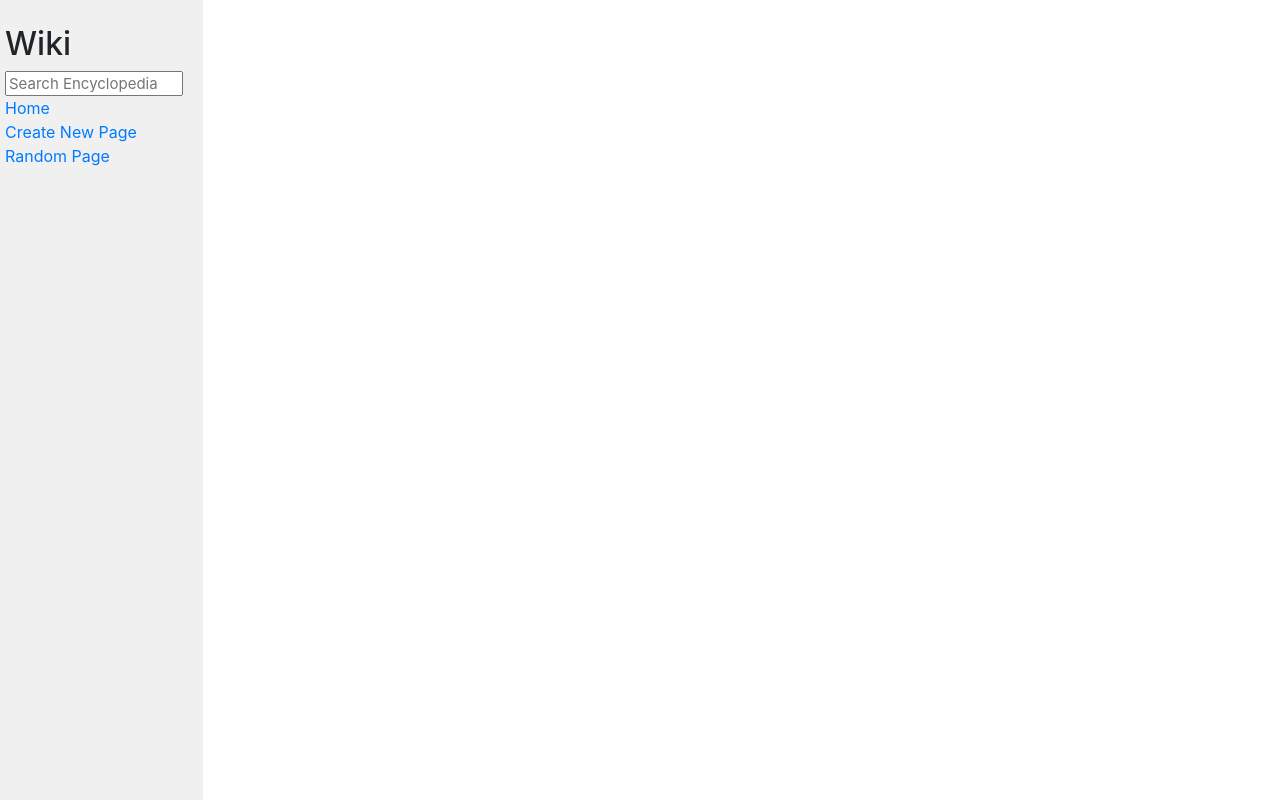
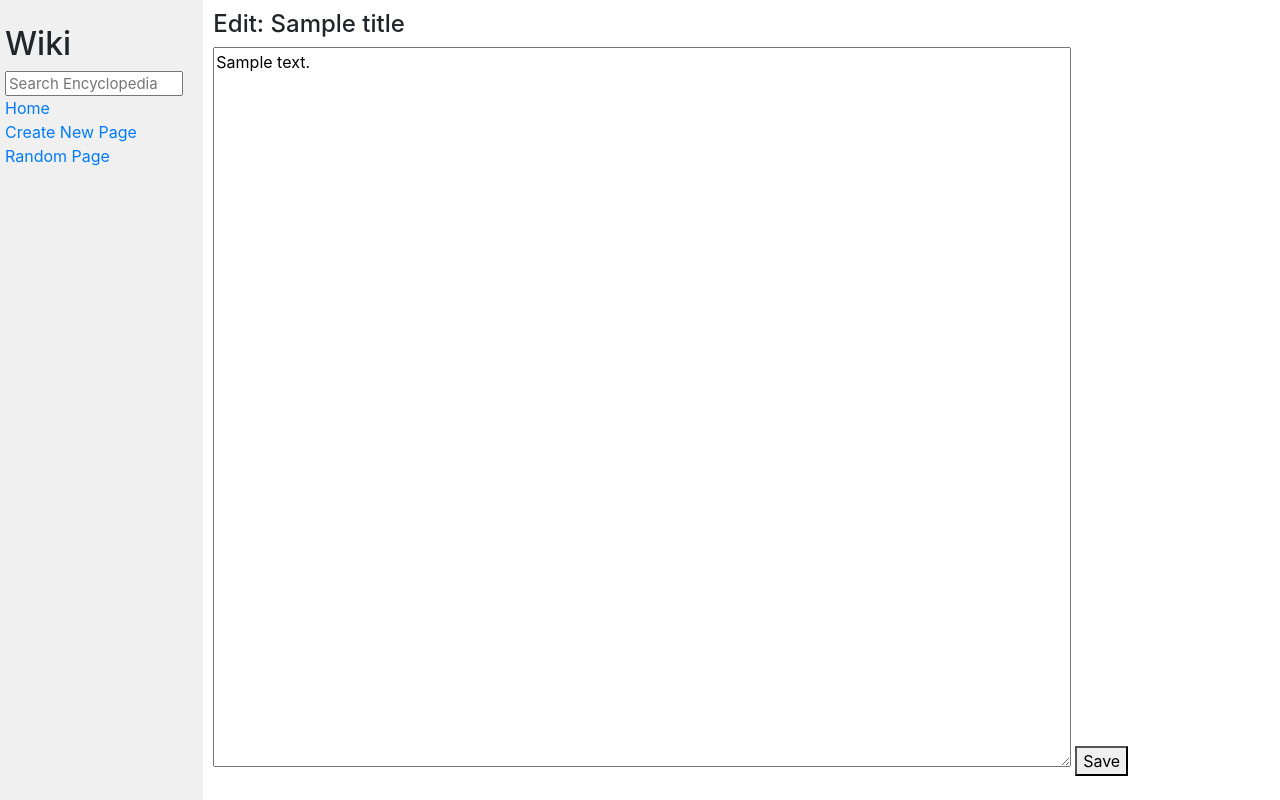
Before and after one commit to Santho-sh/wiki, a Django app: template encyclopedia/templates/encyclopedia/edit.html in a window 1280 px wide. Run offline with Django 3.2, Linux system fonts and the light colour scheme; the template is opened without the code that fills it: most values are stand-ins (such as "Sample title", 1, 10 or a date in 2020); some libraries are stand-ins or nearby versions.

Commit message:
edit page finish

```diff
--- a/encyclopedia/templates/encyclopedia/content.html
+++ b/encyclopedia/templates/encyclopedia/content.html
@@ -1,7 +1,7 @@
 {% extends 'encyclopedia/layout.html' %}
 
 {% block title %}
-    Content:{{title}}
+    Wiki: {{title}}
 {% endblock %}
 
 {% block body %}
@@ -10,7 +10,7 @@
 
         <h3>{{title}}</h3>
         <p>{{content}}</p>
-        <button class='edit_button'>
+        <button class='edit button'>
             <a href={% url 'edit' title %}>Edit Content</a>
         </button>
 
--- a/encyclopedia/templates/encyclopedia/edit.html
+++ b/encyclopedia/templates/encyclopedia/edit.html
@@ -1,10 +1,19 @@
 {% extends 'encyclopedia/layout.html' %}
 
 {% block title %}
-    Edit
+    Edit: {{title}}
 {% endblock %}
 
 {% block body %}
 
+    <form action={% url 'edit' title %} method='post'>
+    {% csrf_token %}
+    <h4>Edit: {{title}}</h4>
+
+    <textarea name="new_content" rows="4" cols="50">{{old_content}}</textarea>
+    <button class='save button'>Save
+    </button>
+
+    </form>
 
 {% endblock %}
```
Also changed, not shown: encyclopedia/views.py (+5 -4 lines), entries/CSS.md (+2 -0 lines).
